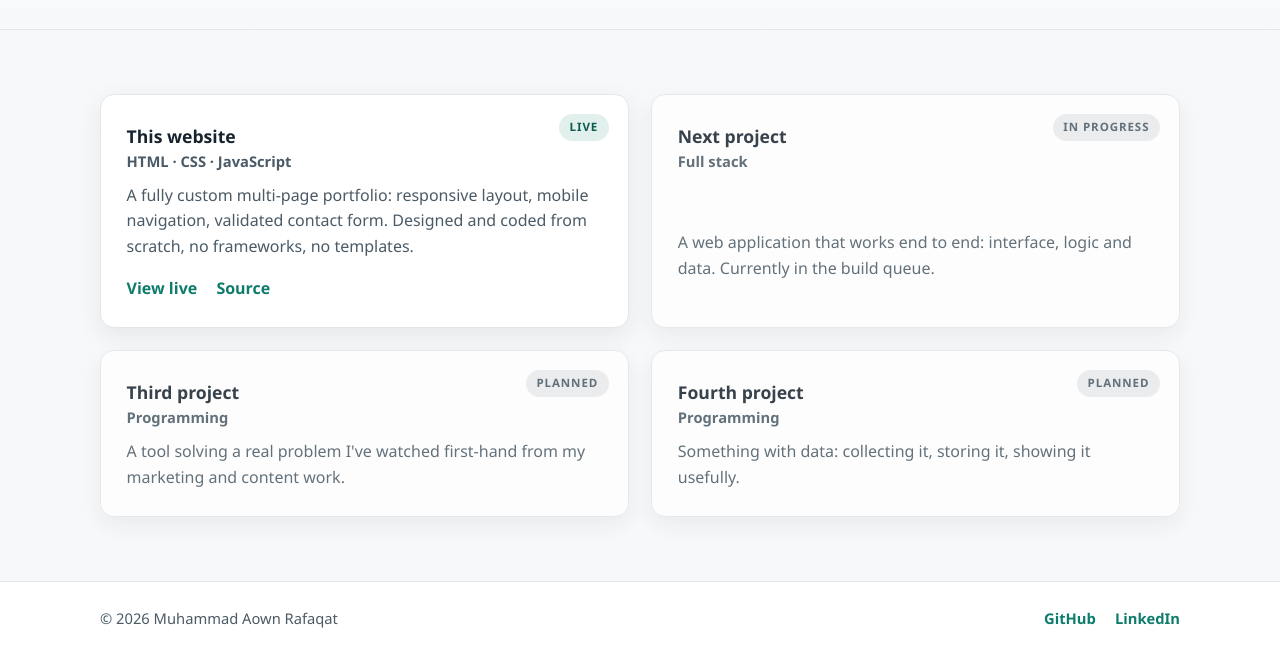
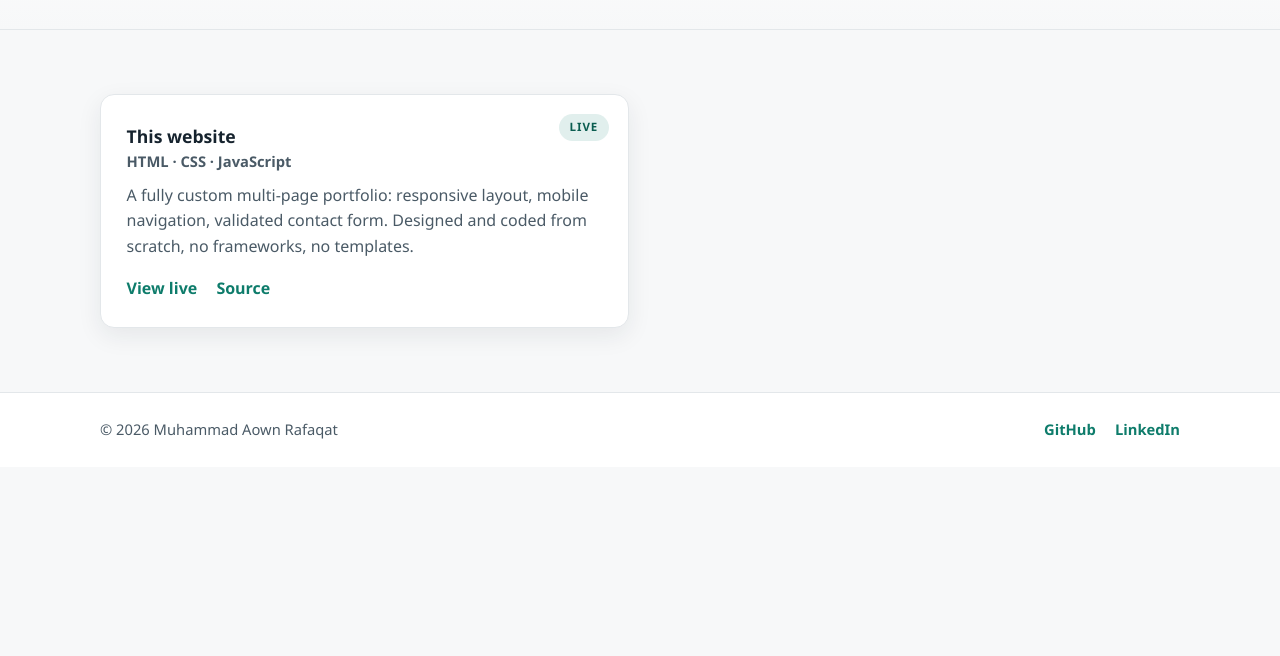
Before and after one commit to rafaqatmuhammadaown537/portfolio, a plain HTML site: page projects.html in a window 1280 px wide. Shown: the part 206-862 px from the top of the page. After the commit the page ends 800 px from the top, so only its background shows below. Drawn offline with Linux system fonts and the light colour scheme.

Commit message:
Remove planned project placeholders from the Projects page

```diff
--- a/projects.html
+++ b/projects.html
@@ -43,24 +43,6 @@
             <a href="https://github.com/rafaqatmuhammadaown537" target="_blank" rel="noopener">Source</a>
           </div>
         </article>
-        <article class="card card--project card--coming">
-          <div class="card__badge card__badge--muted">In progress</div>
-          <h3>Next project</h3>
-          <p class="card__org">Full stack</p>
-          <p>A web application that works end to end: interface, logic and data. Currently in the build queue.</p>
-        </article>
-        <article class="card card--project card--coming">
-          <div class="card__badge card__badge--muted">Planned</div>
-          <h3>Third project</h3>
-          <p class="card__org">Programming</p>
-          <p>A tool solving a real problem I've watched first-hand from my marketing and content work.</p>
-        </article>
-        <article class="card card--project card--coming">
-          <div class="card__badge card__badge--muted">Planned</div>
-          <h3>Fourth project</h3>
-          <p class="card__org">Programming</p>
-          <p>Something with data: collecting it, storing it, showing it usefully.</p>
-        </article>
       </div>
     </section>
   </main>
```
